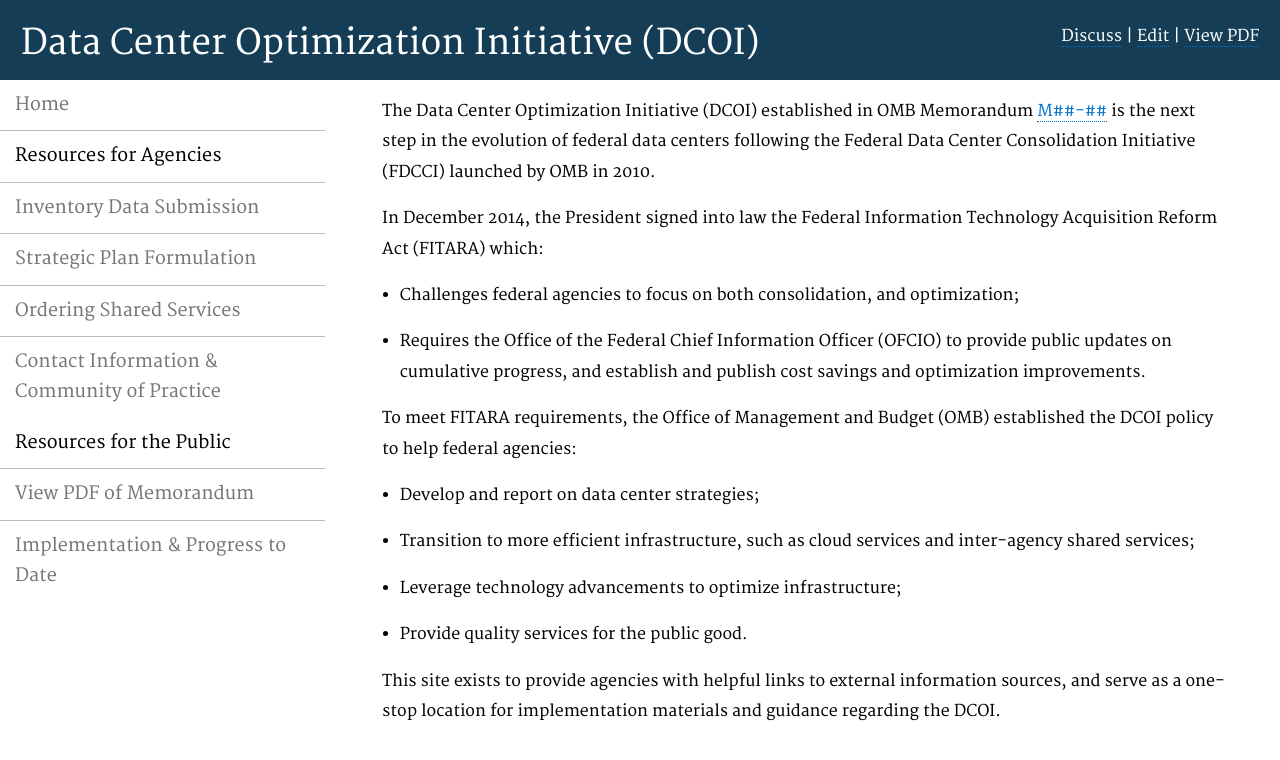
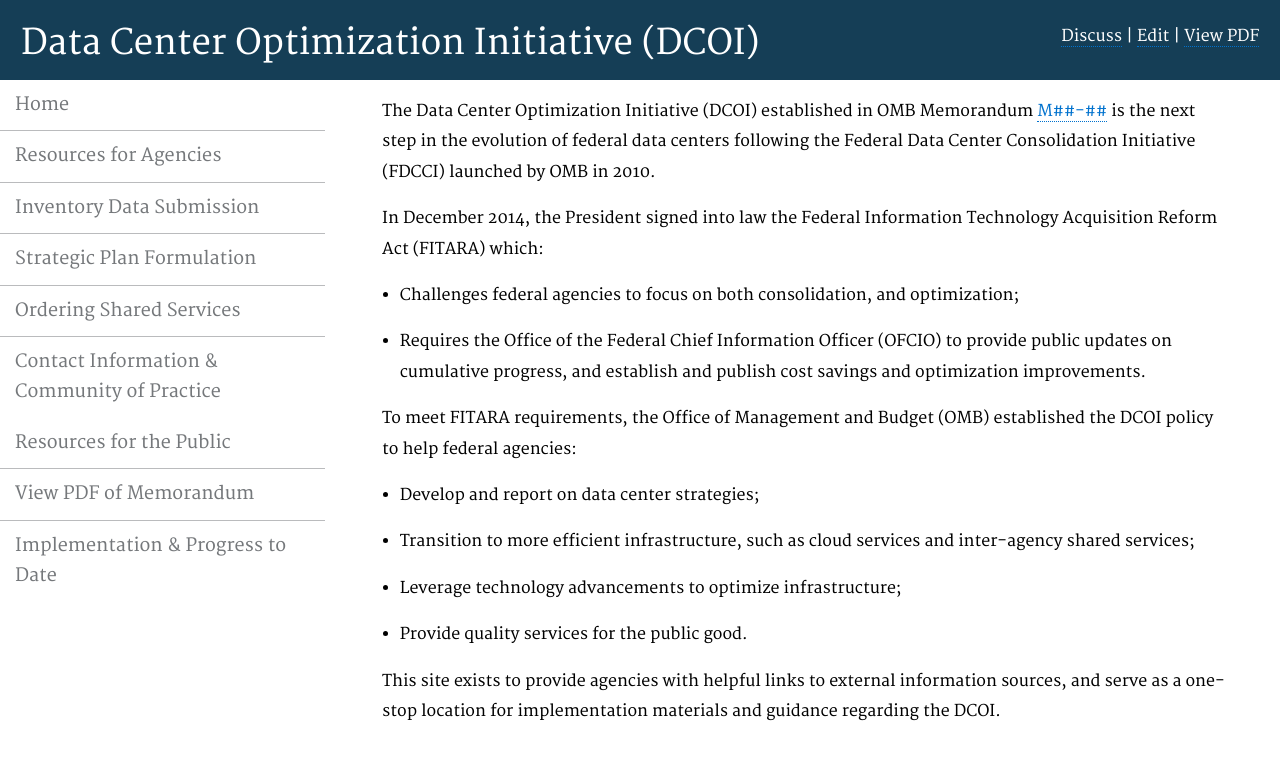
Before and after one commit to ydave-reisys/datacenters, a Jekyll site: the page built from pages/index.html, in a window 1280 px wide. Shown: the top 760 px of the page. Built offline with Jekyll 4.4.1, drawn with Linux system fonts in a browser that asks for light colours; nearby versions of some CDN libraries; Markdown is read by kramdown in place of the engine named in the settings.

Commit message:
Theme sidebar navigation heading

```diff
--- a/_includes/sidebar.html
+++ b/_includes/sidebar.html
@@ -11,7 +11,7 @@
           {% endif %}
         </li>
         {% if link.submenu %}
-            <ul>
+            <ul class="submenu">
             {% for sublink in link.submenu %}
                 {% assign current = '' %}
                 {% if page.url == sublink.url %}
--- a/assets/css/styles.scss
+++ b/assets/css/styles.scss
@@ -348,4 +348,8 @@
 li span.sidebar-heading{
   padding: 10px;
   display: block;
+  color:#75787b
 }
+ul.submenu{
+  margin-left: 20px;
+}
```
